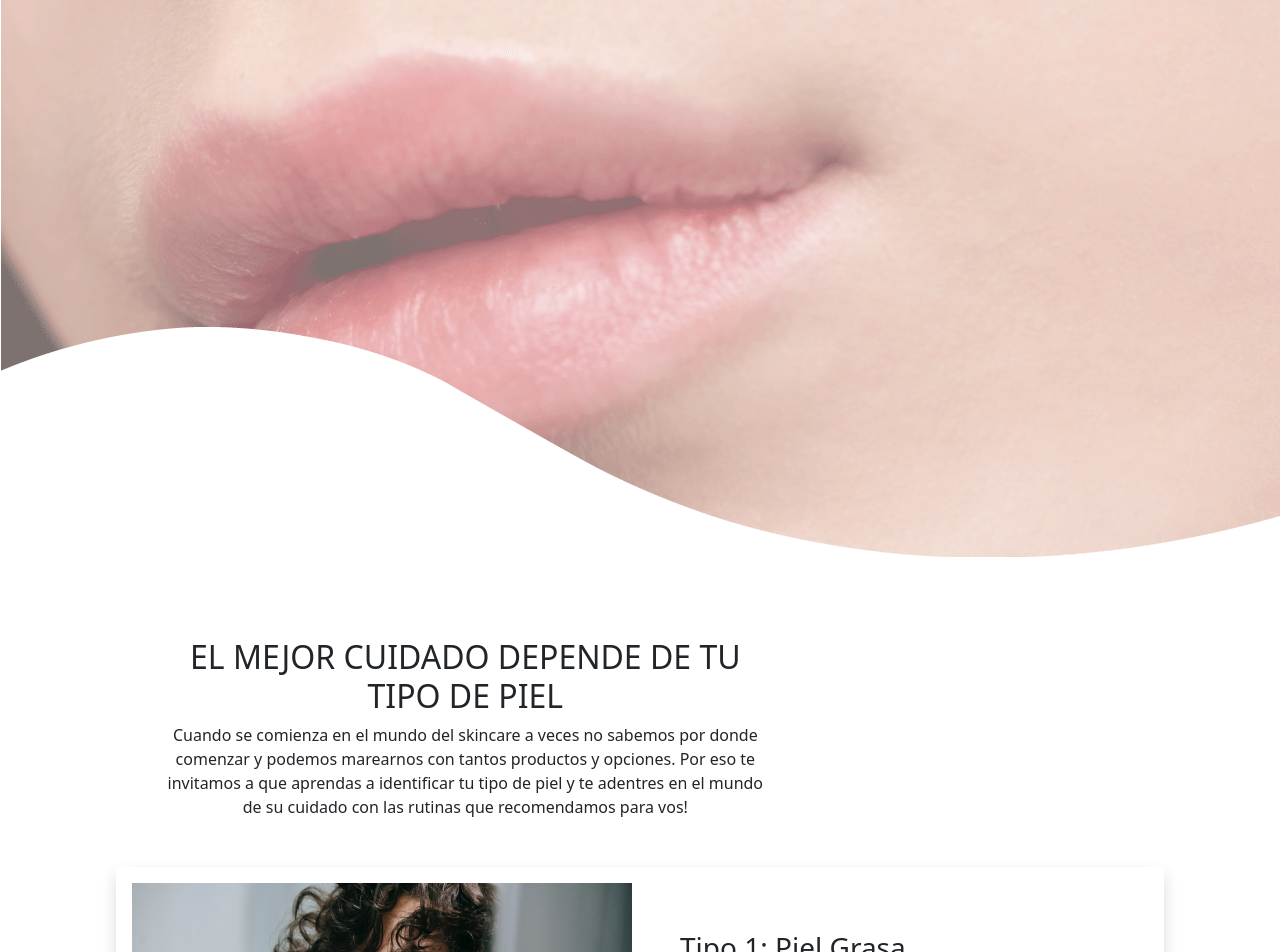
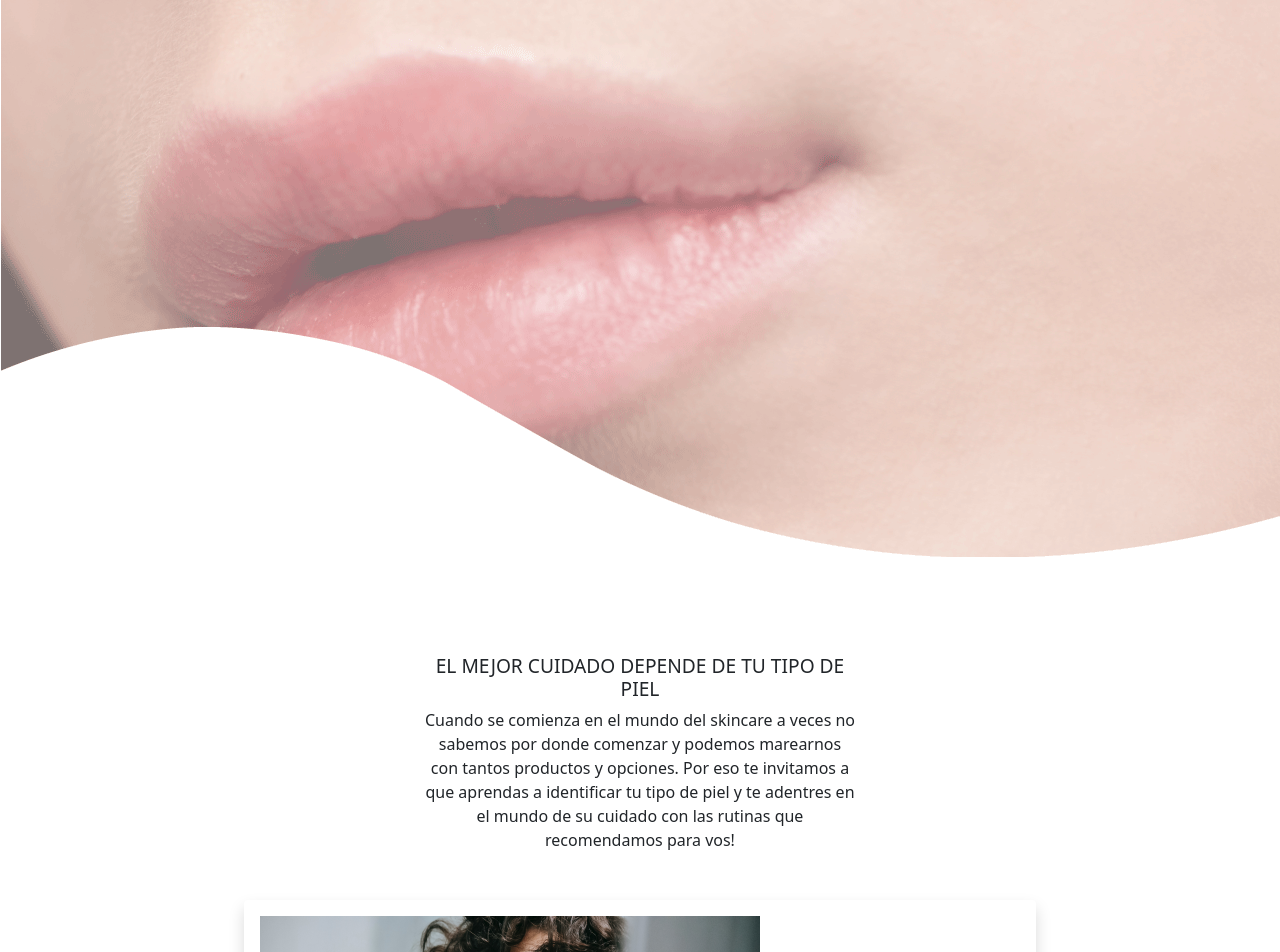
Before and after one commit to Shulis56/De-cero, a website: page menunavegable/rutinas.html in a window 1280 px wide. Shown: the part 148-1100 px from the top of the page. Drawn offline with nearby package versions, Linux system fonts and the light colour scheme; a web font is replaced by a local one.

Commit message:
arreglo titulo rutinas

```diff
--- a/menunavegable/rutinas.html
+++ b/menunavegable/rutinas.html
@@ -58,10 +58,10 @@
     <!---------------RUTINAS--------------->
 
 <div class="container-fluid rutinas">
-    <div class="row">
+    <div class="rutinas row">
         <!---------------ENCABEZADO--------------->
         <section class="encabezado col-8">
-            <h2 class="encabezado__title">EL MEJOR CUIDADO DEPENDE DE TU TIPO DE PIEL</h2>
+            <h1 class="encabezado__title">EL MEJOR CUIDADO DEPENDE DE TU TIPO DE PIEL</h1>
             <p class="encabezado__text">
                 Cuando se comienza en el mundo del skincare a veces no sabemos por donde comenzar y podemos marearnos con tantos productos y opciones.
                 Por eso te invitamos a que aprendas a identificar tu tipo de piel y te adentres en el mundo de su cuidado con las rutinas que recomendamos para vos!
--- a/styles.scss
+++ b/styles.scss
@@ -287,6 +287,9 @@ header{
     .encabezado{
         padding: $pd-rutinas;
         text-align: center;
+        .encabezado__title{
+            font-size: larger;
+        }
     }
     .piel-grasa{
         padding: $pd-rutinas;
```
Also changed, not shown: styles.css, 1 other file.
